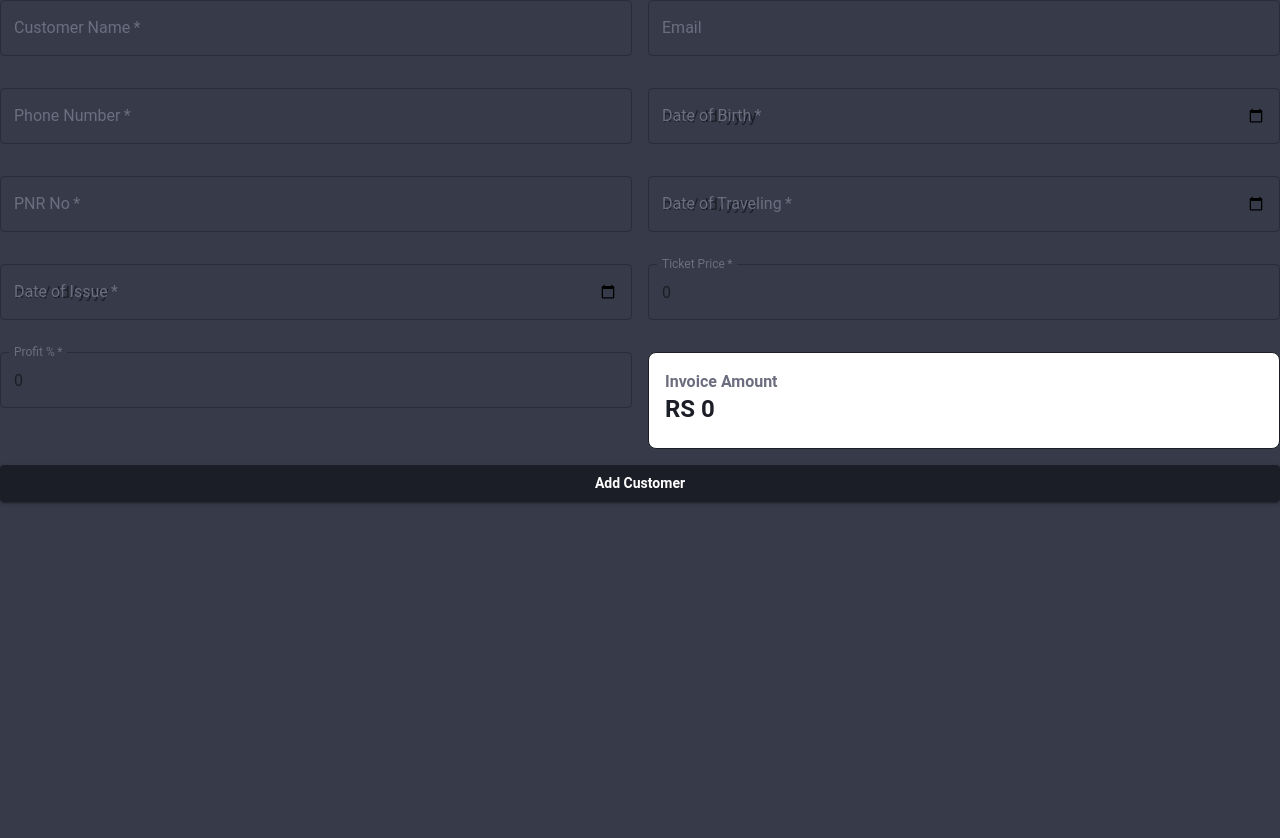
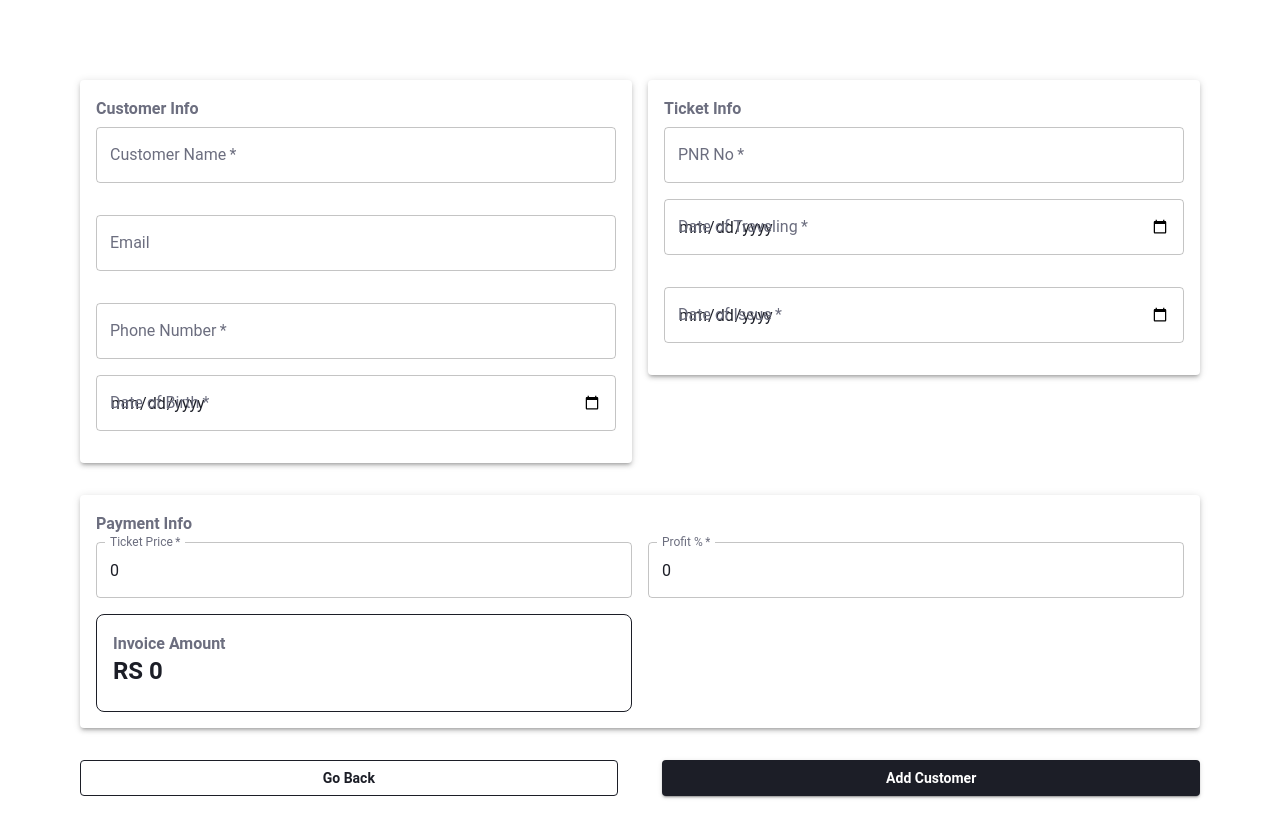
Before and after one commit to MuhammadHuzaifa28008/ticketManagement, a React (Vite) app in the folder client/: page /add-customer in a window 1280 px wide. Shown: the top 838 px of the page. Before the commit the page ends 800 px from the top, so only its background shows below. Built offline with nearby package versions, Linux system fonts and the light colour scheme; no server answers.

Commit message:
backup before sleep

```diff
--- a/client/src/app/pages/CreateCustomer.jsx
+++ b/client/src/app/pages/CreateCustomer.jsx
@@ -1,14 +1,11 @@
 import React, { useEffect, useState } from 'react';
 import { Grid, TextField, Button, CircularProgress, Card, CardContent, Typography, Paper } from '@mui/material';
-import { DatePicker } from '@mui/x-date-pickers';
+import { useNavigate } from 'react-router-dom';
+import DateInput from '../components/common/inputs/DateInput';
 import useApiCall from '../hooks/useApiCall';
 import CustomSnackbar from '../components/common/FeedBack/SnackBar';
-import DateInput from '../components/common/inputs/DateInput';
-import { createCustomerValidation, validateCustomerInfo } from '../utils/formValidations';
-
+import { validateCustomerInfo } from '../utils/formValidations';
 import { calculateInvoiceAmount } from '../utils/paymentCalculations';
-
-
 
 const CreateCustomer = () => {
   const [formData, setFormData] = useState({
@@ -27,33 +24,22 @@ const CreateCustomer = () => {
   const { data, error, loading, makeApiCall } = useApiCall();
   const [errors, setErrors] = useState({});
   const [snackbarMessage, setSnackbarMessage] = useState('');
-  const [newInvoiceAmount, setNewInvoiceAmount] = useState(0)
+  const navigate = useNavigate();
 
-useEffect(()=>{
-if(data){
-    // setFormData({...data, PNRNo:data.ticketInfo.PNRNo, dateOfTraveling:data.ticketInfo.dateOfTraveling, dateOfIssue:data.ticketInfo.dateOfTraveling, ticketPrice: data.paymentInfo.ticketPrice, profit:data.paymentInfo.profit})
+  useEffect(() => {
+    if (data) {
+      console.log('Customer saved in DB:', data);
+      setSnackbarMessage('Customer added successfully!');
+      navigate(-1);
+    }
+  }, [data, navigate]);
 
-
-
-console.log('user saved in db')
-console.log(data)
-
-    //  go back before user creates new customer accidently
-     setSnackbarMessage('data saved Successfully')
+  useEffect(() => {
+    if (formData.profit !== 0 && formData.ticketPrice !== 0) {
+      let newInvoiceAmount = calculateInvoiceAmount(formData.ticketPrice, formData.profit);
+      handleChange({ target: { name: 'invoiceAmount', value: newInvoiceAmount } });
     }
-
-},[data,error,loading])
-
-
-useEffect(()=>{
-if(formData.profit!==0 && formData.ticketPrice!==0) {
-    // console.log('we are entering payment values')
-    let newInvoiceAmount = calculateInvoiceAmount(formData.ticketPrice, formData.profit )
-    handleChange({target:{name: 'invoiceAmount', value: newInvoiceAmount}})
-
-}
-},[formData])
-
+  }, [formData]);
 
   const handleChange = (e) => {
     const { name, value } = e.target;
@@ -73,7 +59,6 @@ if(formData.profit!==0 && formData.ticketPrice!==0) {
   const handleSubmit = async (e) => {
     e.preventDefault();
 
-    // Structuring data as per required format
     const structuredData = {
       customerName: formData.customerName,
       email: formData.email,
@@ -87,22 +72,21 @@ if(formData.profit!==0 && formData.ticketPrice!==0) {
       paymentInfo: {
         ticketPrice: parseFloat(formData.ticketPrice),
         profit: parseFloat(formData.profit),
-        invoiceAmount: parseFloat(formData.invoiceAmount)
+        invoiceAmount: parseFloat(formData.invoiceAmount),
+
       }
     };
 
     try {
-        if(validateCustomerInfo(structuredData, setErrors)){
-
-
+      if (validateCustomerInfo(structuredData, setErrors)) {
         await makeApiCall('http://localhost:5000/customer/add', {
           method: 'POST',
           headers: { 'Content-Type': 'application/json' },
-                body: structuredData
+          body: JSON.stringify(structuredData)
         });
-      setSnackbarMessage('Customer added successfully!');
+      } else {
+        setSnackbarMessage('Please check all input data.');
       }
-      setSnackbarMessage('please check all inputs data')
     } catch (err) {
       setSnackbarMessage('Failed to add customer. Please try again.');
     }
@@ -110,8 +94,14 @@ if(formData.profit!==0 && formData.ticketPrice!==0) {
 
   return (
     <form onSubmit={handleSubmit}>
+      <Grid padding={10}container spacing={2} sx={{ bgcolor: 'background.paper', borderColor: 'primary.main' }}>
+
+        {/* Customer Info Section */}
+        <Grid  item xs={12} md={6}>
+          <Paper elevation={3} sx={{ padding: 2, mb: 2 }}>
+            <Typography variant="h6" color="text.primary" gutterBottom>Customer Info</Typography>
             <Grid container spacing={2}>
-        <Grid item xs={12} sm={6}>
+              <Grid item xs={12} sm={12}>
                 <TextField
                   fullWidth
                   required
@@ -123,10 +113,9 @@ return (
                   helperText={errors.customerName}
                   sx={{ mb: 2 }}
                   inputProps={{ maxLength: 40 }}
-            // inputProps={{ maxLength: 100 }}
                 />
               </Grid>
-        <Grid item xs={12} sm={6}>
+              <Grid item xs={12} sm={12}>
                 <TextField
                   fullWidth
                   label="Email"
@@ -137,34 +126,41 @@ return (
                   type="email"
                 />
               </Grid>
-        <Grid item xs={12} sm={6}>
+              <Grid item xs={12} sm={12}>
                 <TextField
                   fullWidth
                   required
                   label="Phone Number"
                   name="phoneNumber"
-            type= "tel"
+                  type="tel"
                   value={formData.phoneNumber}
                   onChange={handleChange}
-
-            inputProps={{ maxLength: 20}}
+                  inputProps={{ maxLength: 20 }}
                 />
               </Grid>
-        <Grid item xs={12} sm={6}>
+              <Grid item xs={12} sm={12}>
                 <DateInput
                   title="Date of Birth"
                   name="dob"
-            type= 'date'
+                  type="date"
                   value={formData.dob}
-            required={true}
+                  required
                   onChange={handleDateChange}
-            // renderInput={(params) => <DateInput {...params} />}
                   fullWidth
-            error = {!!errors.dob}
+                  error={!!errors.dob}
                   helperText={errors.dob}
                 />
               </Grid>
-        <Grid item xs={12} sm={6}>
+            </Grid>
+          </Paper>
+        </Grid>
+
+        {/* Ticket Info Section */}
+        <Grid item xs={12} md={6}>
+          <Paper elevation={3} sx={{ padding: 2, mb: 2 }}>
+            <Typography variant="h6" color="text.primary" gutterBottom>Ticket Info</Typography>
+            <Grid container spacing={2}>
+              <Grid item xs={12} sm={12}>
                 <TextField
                   fullWidth
                   required
@@ -175,31 +171,39 @@ return (
                   inputProps={{ maxLength: 20 }}
                 />
               </Grid>
-        <Grid item xs={12} sm={6}>
+              <Grid item xs={12} sm={12}>
                 <DateInput
                   title="Date of Traveling"
                   name="dateOfTraveling"
                   value={formData.dateOfTraveling}
                   onChange={handleDateChange}
-            error = {!! errors.dateOfTraveling}
+                  error={!!errors.dateOfTraveling}
                   helperText={errors.dateOfTraveling}
                   fullWidth
                   required
                 />
               </Grid>
-        <Grid item xs={12} sm={6}>
+              <Grid item xs={12} sm={12}>
                 <DateInput
                   fullWidth
-            required ={true}
+                  required
                   title="Date of Issue"
-            name= "dateOfIssue"
+                  name="dateOfIssue"
                   value={formData.dateOfIssue}
                   onChange={handleDateChange}
-            error ={!!errors.dateOfIssue}
+                  error={!!errors.dateOfIssue}
                   helperText={errors.dateOfIssue}
-            // renderInput={(params) => <TextField {...params} />}
                 />
               </Grid>
+            </Grid>
+          </Paper>
+        </Grid>
+
+        {/* Payment Info Section */}
+        <Grid item xs={12} md={12}>
+          <Paper elevation={3} sx={{ padding: 2, mb: 2 }}>
+            <Typography variant="h6" color="text.primary" gutterBottom>Payment Info</Typography>
+            <Grid container spacing={2}>
               <Grid item xs={12} sm={6}>
                 <TextField
                   fullWidth
@@ -208,8 +212,8 @@ return (
                   name="ticketPrice"
                   value={formData.ticketPrice}
                   onChange={handleChange}
-            inputProps={{ inputMode: 'numeric', pattern: '[0-9]*', maxLength:10 }}
-            error = {!!errors.ticketPrice}
+                  inputProps={{ inputMode: 'numeric', pattern: '[0-9]*', maxLength: 10 }}
+                  error={!!errors.ticketPrice}
                   helperText={errors.ticketPrice}
                 />
               </Grid>
@@ -221,34 +225,39 @@ return (
                   name="profit"
                   value={formData.profit}
                   onChange={handleChange}
-            inputProps={{min:0, maxLength:3, inputMode: 'numeric', pattern: '[0-9]*' }}
-            error = {!!errors.profit}
-            helperText = {errors.profit}
+                  inputProps={{ min: 0, maxLength: 3, inputMode: 'numeric', pattern: '[0-9]*' }}
+                  error={!!errors.profit}
+                  helperText={errors.profit}
                 />
               </Grid>
-
-
               <Grid item xs={12} sm={6}>
                 <Card variant="outlined" sx={{ bgcolor: 'background.paper', borderColor: 'primary.main' }}>
                   <CardContent>
-            <Typography variant="h6" color="text.primary">
-              Invoice Amount
-            </Typography>
-            <Typography variant="h4" color="primary.main">
-              RS { formData.invoiceAmount}
-            </Typography>
+                    <Typography variant="h6" color="text.primary">Invoice Amount</Typography>
+                    <Typography variant="h4" color="primary.main">RS {formData.invoiceAmount}</Typography>
                   </CardContent>
                 </Card>
               </Grid>
+            </Grid>
+          </Paper>
+        </Grid>
 
-
-        <Grid item xs={12}>
+        {/* CTA Section */}
+        <Grid item xs={12} display="flex" justifyContent="space-between">
           <Button
-            fullWidth
+            variant="outlined"
+            color="secondary"
+            onClick={() => navigate(-1)}
+            sx={{ mr: 2, width: '48%' }}
+          >
+            Go Back
+          </Button>
+          <Button
             variant="contained"
             color="primary"
             type="submit"
             disabled={loading}
+            sx={{ width: '48%' }}
           >
             {loading ? <CircularProgress size={24} /> : 'Add Customer'}
           </Button>
@@ -258,7 +267,7 @@ return (
         openSB={!!snackbarMessage}
         message={snackbarMessage}
         onCloseSB={() => setSnackbarMessage('')}
-        severity={data ? 'success':'error'}
+        severity={data ? 'success' : 'error'}
       />
     </form>
   );
```
Lines whose indentation alone changed are shown as unchanged.
